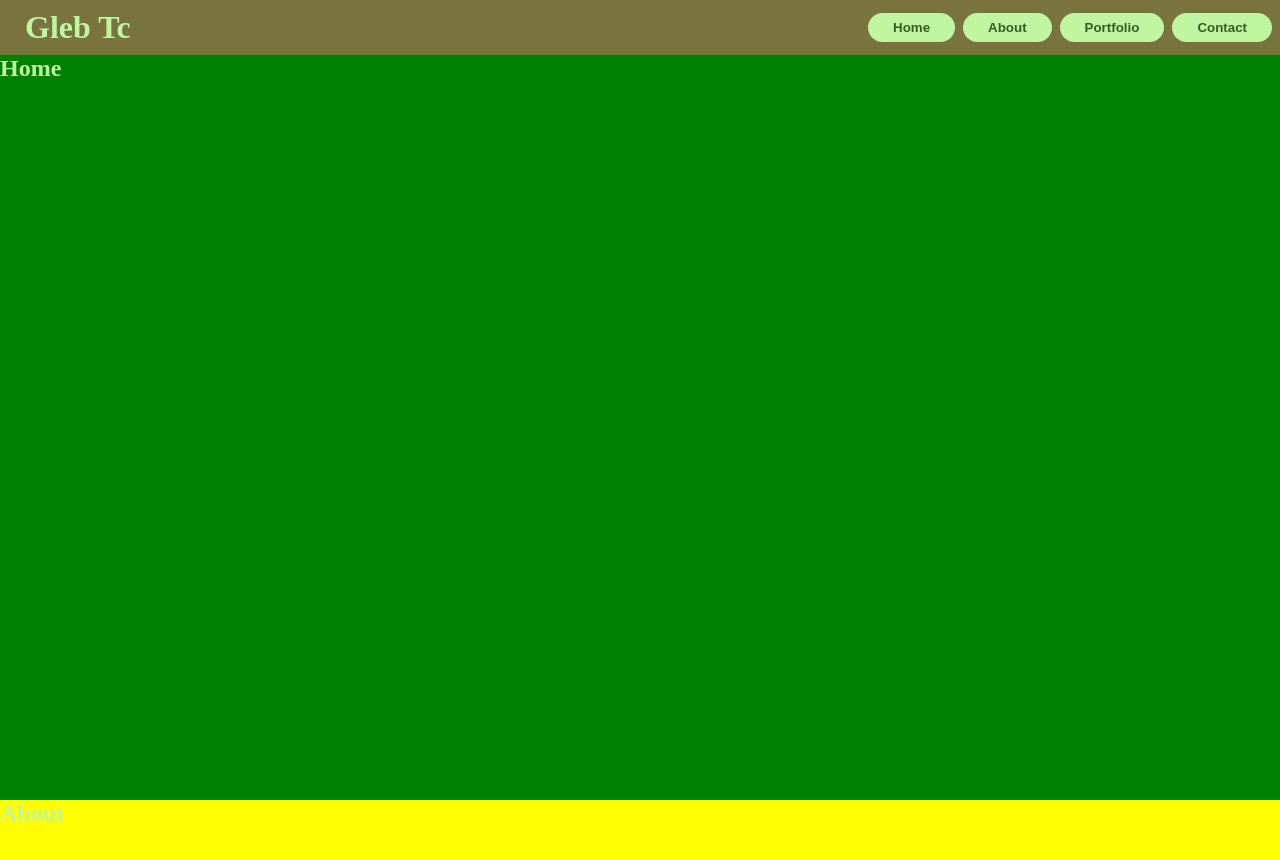
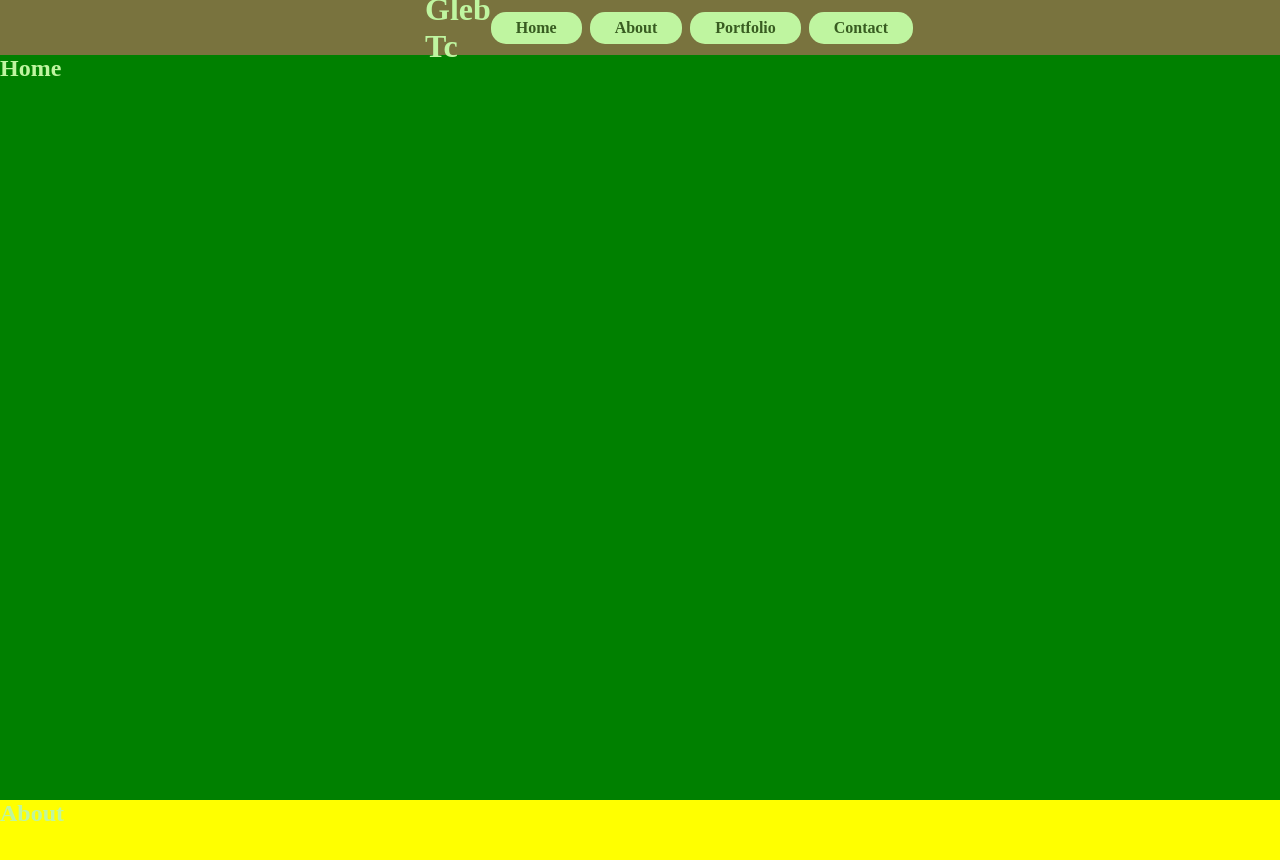
Before and after one commit to GlebTc/Portfolio, a React (Create React App) app: page / in a window 1280 px wide. Shown: the top 860 px of the page. Built offline with nearby package versions, Linux system fonts and the light colour scheme.

Commit message:
Set scrolling using react-scroll

```diff
--- a/package.json
+++ b/package.json
@@ -14,6 +14,7 @@
     "react-dom": "^18.1.0",
     "react-router-hash-link": "^2.4.3",
     "react-scripts": "5.0.1",
+    "react-scroll": "^1.8.7",
     "typescript": "^4.7.2",
     "web-vitals": "^2.1.4"
   },
@@ -43,6 +44,7 @@
   },
   "devDependencies": {
     "@types/react-router-hash-link": "^2.4.5",
+    "@types/react-scroll": "^1.8.3",
     "node-sass": "^7.0.1",
     "sass-loader": "^13.0.0"
   }
--- a/src/App.tsx
+++ b/src/App.tsx
@@ -1,6 +1,7 @@
 import NavBar from './components/NavBar'
 import Home from './components/pages__components/Home'
 import About from './components/pages__components/About'
+
 
 
 
@@ -8,8 +9,14 @@ function App(): JSX.Element {
   return (
     <>
         <NavBar />
-        <Home />
-        <About />
+        <Home
+          title = "Home"
+          id="home"
+        />
+        <About
+          title = "About"
+          id="about"
+        />
     </>
   )
 }
--- a/src/components/NavBar.tsx
+++ b/src/components/NavBar.tsx
@@ -1,4 +1,5 @@
 import React from "react";
+import { Link, animateScroll as scroll } from "react-scroll"; //https://www.digitalocean.com/community/tutorials/how-to-implement-smooth-scrolling-in-react
 
 
 const NavBar: React.FC = () => {
@@ -6,12 +7,31 @@ const NavBar: React.FC = () => {
     return(
         <nav className="nav__container">
             <h1>Gleb Tc</h1>
-            <div className="nav__btns__container">
-                <button>Home</button>
-                <button>About</button>
-                <button>Portfolio</button>
-                <button>Contact</button>
-            </div>
+            <ul className="nav__btns__container">
+                <Link
+                    activeClass="active"
+                    to="home"
+                    spy={true}
+                    smooth={true}
+                    duration={500}
+                >
+                    <li className="nav__btn">Home</li>
+                </Link>
+
+                <Link
+
+                    to="about"
+                    spy={true}
+                    smooth={true}
+                    duration={500}
+                >
+                    <li className="nav__btn">About</li>
+                </Link>
+
+                <li className="nav__btn">Portfolio</li>
+
+                <li className="nav__btn">Contact</li>
+            </ul>
         </nav>
 
     )
--- a/src/components/pages__components/About.tsx
+++ b/src/components/pages__components/About.tsx
@@ -2,10 +2,10 @@ import React from "react";
 
 
 
-const About: React.FC = () => {
+const About = ({title, id}:{title:string, id:string}) => {
     return (
-        <section className="about__container">
-            <h1>About</h1>
+        <section id={id} className="about__container">
+            <h1>{title}</h1>
         </section>
     )
 }
--- a/src/components/pages__components/Home.tsx
+++ b/src/components/pages__components/Home.tsx
@@ -1,11 +1,11 @@
-import React from "react";
+import React from "react"
 
 
 
-const Home: React.FC = () => {
+const Home = ({title, id}:{title: string, id:string}) => {
     return (
-        <section id="home__page"className="home__container">
-            <h1>Home</h1>
+        <section id={id} className="home__container">
+            <h1>{title}</h1>
         </section>
     )
 }
--- a/src/sass/components/_button.scss
+++ b/src/sass/components/_button.scss
@@ -4,7 +4,12 @@
     justify-content: space-between;
 }
 
-.nav__btns__container > button {
+.nav__btns__container {
+    list-style-type: none;
+}
+
+.nav__btn {
+    cursor: pointer;
     padding: 7px 25px;
     margin-right: 8px;
     border: none;
@@ -14,7 +19,8 @@
     color: rgb(56, 92, 33);
 }
 
-.nav__btns__container > button:hover {
+.nav__btn:hover,
+.nav__btn > .active {
     background-color: aqua;
     transition: 500ms;
 
--- a/src/sass/components/_navbar.scss
+++ b/src/sass/components/_navbar.scss
@@ -9,6 +9,7 @@
     display: flex;
     justify-content: stretch;
     align-items: center;
+    padding: 1rem 25rem;
 }
 
 .nav__container > h1 {
```
Also changed, not shown: 1 other file (tests, documents, lock files or other folders).
